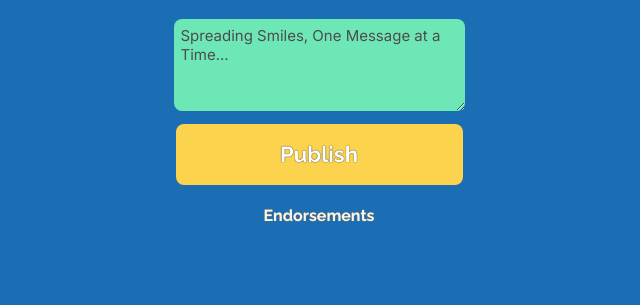
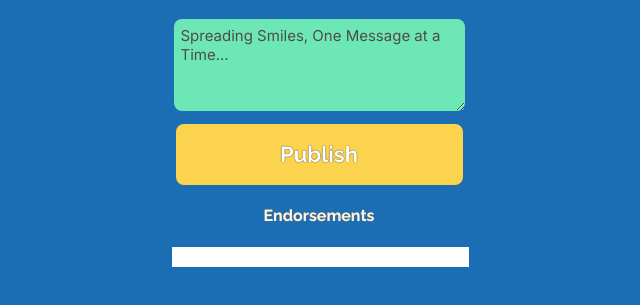
Before and after one commit to BethWProjects/HappyTidings, a plain HTML site: page index.html in a window 1280 px wide. Shown: the part 197-502 px from the top of the page, without its empty margins (321-961 px from the left). Drawn offline with Linux system fonts and the light colour scheme; no server answers.

Commit message:
Updated CSS and HTML with versions for styles.css to trick browser into showing updated CSS changes, due to caching. Updated functions for showing the innerhtml updates for comments added.

```diff
--- a/firebase-interactions.js
+++ b/firebase-interactions.js
@@ -59,6 +59,6 @@ window.addEventListener("DOMContentLoaded", () => {
   }
 
   function appendItemToShoppingListEl(itemValue) {
-    commentsListEl.innerHTML += `<li>${itemValue}</li>`;
+    commentsListEl.innerHTML += `<li id="list-items">${itemValue}</li>`;
   }
 });
--- a/index.html
+++ b/index.html
@@ -11,7 +11,7 @@
         <link rel="preconnect" href="https://fonts.googleapis.com">
         <link rel="preconnect" href="https://fonts.gstatic.com" crossorigin>
         <link href="https://fonts.googleapis.com/css2?family=Inter&family=Raleway:ital,wght@0,300;0,400;0,700;1,400;1,700&display=swap" rel="stylesheet">
-        <link rel="stylesheet" href="styles.css">
+        <link rel="stylesheet" href="styles.css?v=5">
     </head>
     <body>
         <section class="main-section">
@@ -21,6 +21,7 @@
             <button id="publish-btn">Publish</button>
             <p class="tagline">Endorsements</p>
             <ul id="comments-list">
+                <li id="list-items"></li>
             </ul>
         </section>
 
--- a/styles.css
+++ b/styles.css
@@ -83,7 +83,7 @@ ul {
 
 li {
     padding: 10px;
-    margin: 10px;
+    margin: 13px;
     list-style-type: none;
     width: 277px;
     height: 100%;
```
